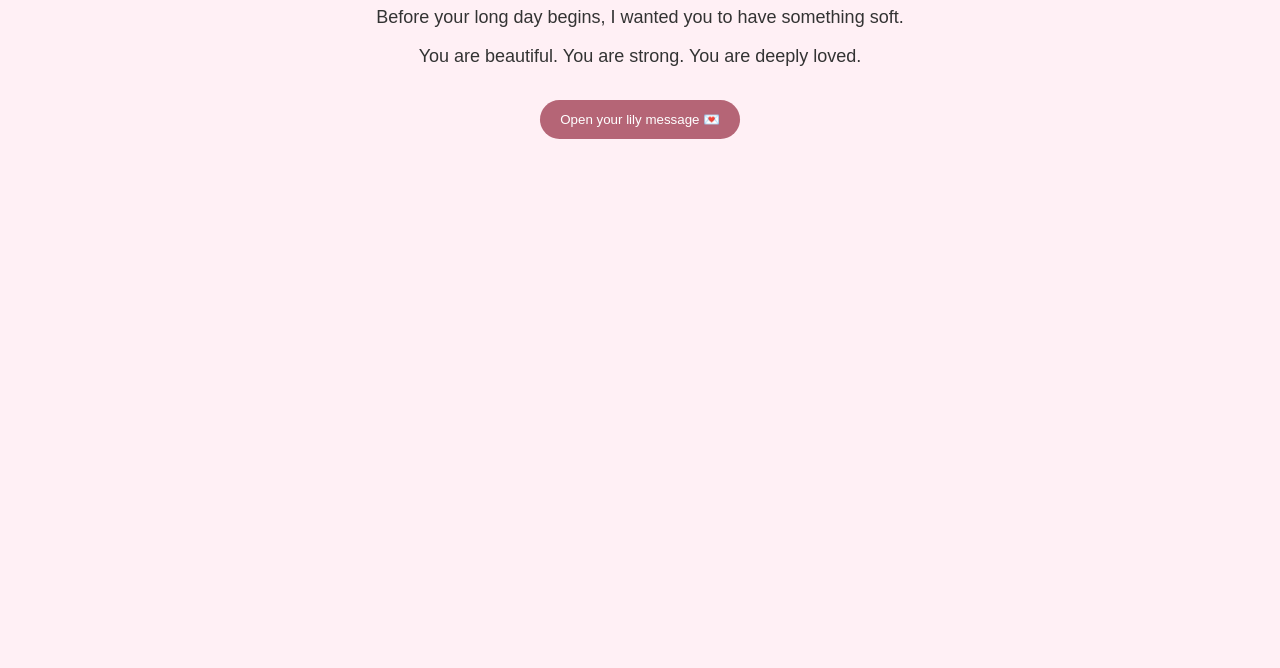
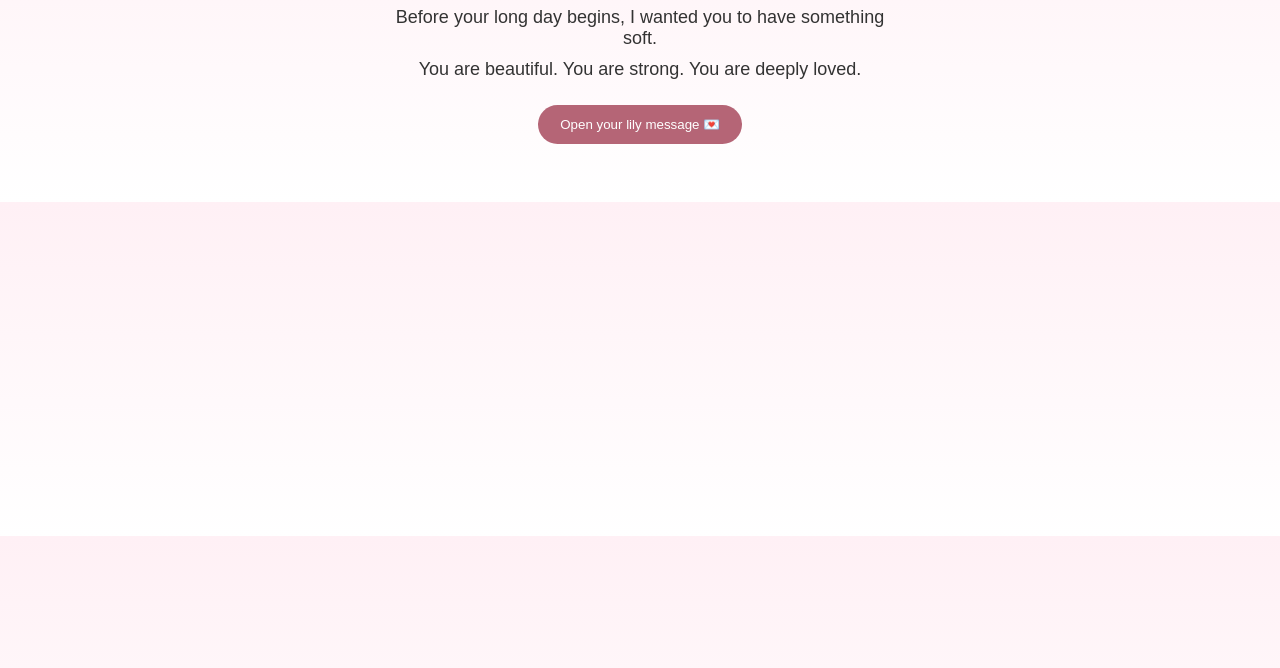
Before and after one commit to machariachris33-a11y/lily-site, a plain HTML site: page index.html in a window 1280 px wide. Shown: the part 132-800 px from the top of the page. Drawn offline with Linux system fonts and the light colour scheme.

Commit message:
Update style.css

```diff
--- a/style.css
+++ b/style.css
@@ -1,7 +1,7 @@
 body {
   font-family: Arial, sans-serif;
   text-align: center;
-  background: #fff0f5;
+  background: linear-gradient(#fff0f5, #ffffff);
   padding: 50px;
 }
 
@@ -12,16 +12,23 @@ h1 {
 p {
   font-size: 18px;
   color: #333;
+  max-width: 500px;
+  margin: 10px auto;
 }
 
 button {
   background: #b56576;
   color: white;
   border: none;
-  padding: 12px 20px;
+  padding: 12px 22px;
   border-radius: 25px;
   cursor: pointer;
   margin-top: 15px;
+  transition: 0.3s;
+}
+
+button:hover {
+  transform: scale(1.05);
 }
 
 #msg {
@@ -29,4 +36,25 @@ button {
   margin-top: 20px;
   font-size: 16px;
   color: #444;
+  max-width: 500px;
+  margin-left: auto;
+  margin-right: auto;
 }
+
+/* soft floating lilies effect */
+body::before {
+  content: "🌸 🌸 🌼 🌸 🌼 🌸";
+  position: fixed;
+  top: 0;
+  left: 0;
+  width: 100%;
+  font-size: 30px;
+  opacity: 0.15;
+  animation: float 10s infinite linear;
+}
+
+@keyframes float {
+  0% { transform: translateY(0px); }
+  50% { transform: translateY(20px); }
+  100% { transform: translateY(0px); }
+}
```
